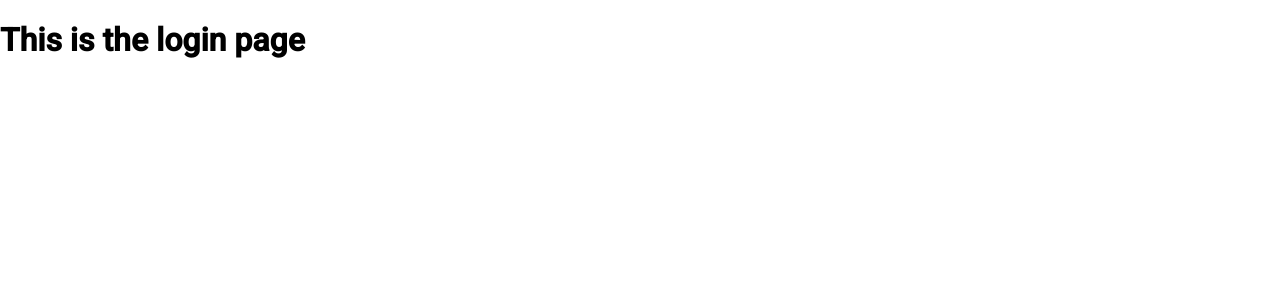
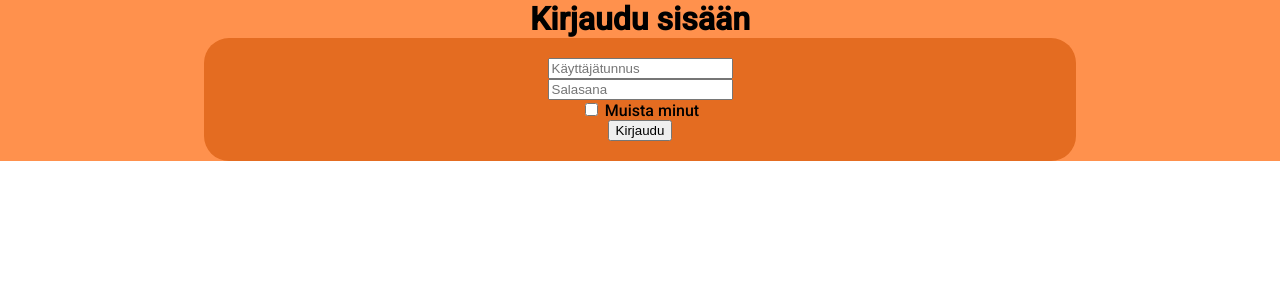
Before and after one commit to Jimpsoni/Puttipeli, a React (Vite) app in the folder puttipeliFrontEnd/: page /login in a window 1280 px wide. Shown: the top 300 px of the page. Built offline with nearby package versions, Linux system fonts and the light colour scheme.

Commit message:
Added login form to the login page

```diff
--- a/puttipeliFrontEnd/src/index.css
+++ b/puttipeliFrontEnd/src/index.css
@@ -6,5 +6,5 @@ body {
 }
 
 #root {
-    min-height: 100vh;
+  min-height: 100vh;
 }
--- a/puttipeliFrontEnd/src/pages/login/login.tsx
+++ b/puttipeliFrontEnd/src/pages/login/login.tsx
@@ -1,5 +1,33 @@
+import "./loginpageStyles.css"
+
 const LoginPage = () => {
-    return <h1>This is the login page</h1>
+  const login = (event: React.SyntheticEvent) => {
+    // TODO IMPLEMENT LOGIN LOGIC
+    event.preventDefault()
+  }
+
+  return (
+    <>
+      <div id='loginMaincontainer'>
+        <h1 id='loginpageHeader'>Kirjaudu sisään</h1>
+        <form onSubmit={login} id='loginForm'>
+          <div>
+            <input type='text' placeholder='Käyttäjätunnus' />
+          </div>
+
+          <div>
+            <input type='password' placeholder='Salasana' />
+          </div>
+
+          <div>
+            <input type='checkbox' /> Muista minut
+          </div>
+
+          <button type='submit'>Kirjaudu</button>
+        </form>
+      </div>
+    </>
+  )
 }
 
 export default LoginPage
--- /dev/null
+++ b/puttipeliFrontEnd/src/pages/login/loginpageStyles.css
@@ -0,0 +1,22 @@
+#loginMaincontainer {
+  display: flex;
+  flex-direction: column;
+  align-items: center;
+  background-color: #ff914d;
+  margin:0;
+}
+
+#loginpageHeader {
+  margin: 0;
+}
+
+#loginForm {
+    width: 65%;
+    padding: 20px;
+
+    border-radius: 25px;
+    background-color: #e46c21;
+    display: flex;
+    flex-direction: column;
+    align-items: center;
+}
```
